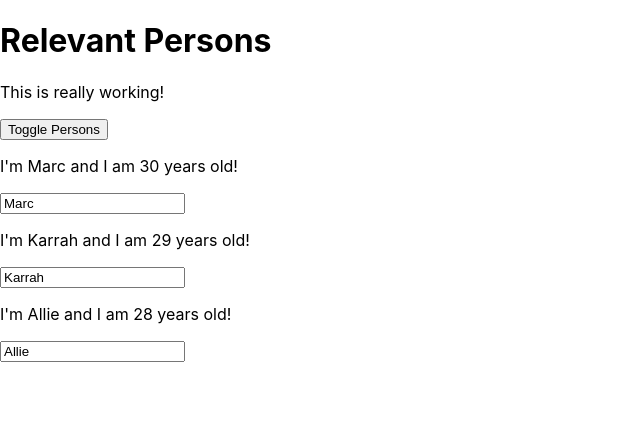
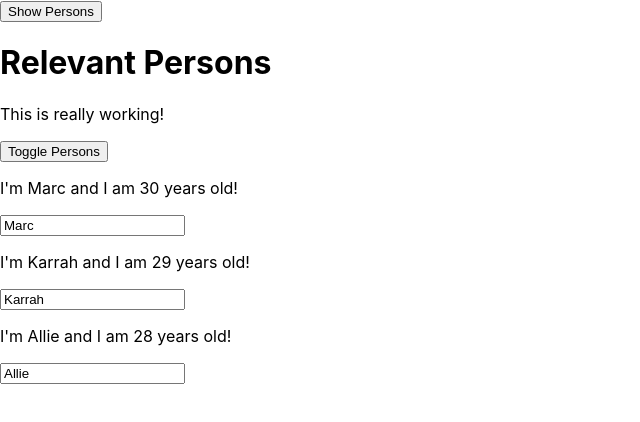
Before and after one commit to heymoose/udemy-react-tutorial-projects, a React app: page / in a window 1280 px wide. Both pictures are taken after a click on the button "Toggle Persons". Shown: the top 422 px of the page, without its empty margins (0-640 px from the left). Built offline with nearby package versions, Linux system fonts and the light colour scheme.

Commit message:
Add component lifecycle hooks with logs to demonstrate, use PureComponents to only update when needed

```diff
--- a/src/components/Persons/Person/Person.js
+++ b/src/components/Persons/Person/Person.js
@@ -1,14 +1,29 @@
-import React from 'react';
+import React, { Component } from 'react';
 import classes from './Person.css';
 
-const  person = (props) => {
-    return (
-        <div className={classes.Person}>
-            <p onClick={props.click}>I'm {props.name} and I am {props.age} years old!</p>
-            <p>{props.children}</p>
-            <input type="text" onChange={props.changed} defaultValue={props.name}></input>
+class Person extends Component {
+    constructor(props) {
+        super(props);
+        console.log('[Person.js] inside constructor', props);
+    }
+
+    componentWillMount() {
+        console.log('[Person.js] inside componentWillMount');
+    }
+
+    componentDidMount() {
+        console.log('[Person.js] inside componentDidMount');
+    }
+
+    render () {
+        console.log('[Person.js] inside render');
+
+        return <div className={classes.Person}>
+            <p onClick={this.props.click}>I'm {this.props.name} and I am {this.props.age} years old!</p>
+            <p>{this.props.children}</p>
+            <input type="text" onChange={this.props.changed} defaultValue={this.props.name}></input>
         </div>
-    );
-};
+    }
+}
 
-export default person;
+export default Person;
--- a/src/components/Persons/Persons.js
+++ b/src/components/Persons/Persons.js
@@ -1,14 +1,53 @@
-import React from 'react';
+import React, { Component, PureComponent } from 'react';
 import Person from './Person/Person';
 
-const persons = (props) => {
-    return props.persons.map((person, index) => {
-        return <Person
-          click={() => props.clicked(index)}  // Use the arrow function syntax in order to pass in index
-          changed={(event) => props.changed(event, person.id)}
-          name={person.name}
-          age={person.age} />
-      });
+class Persons extends PureComponent {
+    constructor(props) {
+        super(props);
+        console.log('[Persons.js] inside constructor', props);
+    }
+
+    componentWillMount() {
+        console.log('[Persons.js] inside componentWillMount');
+    }
+
+    componentDidMount() {
+        console.log('[Persons.js] inside componentDidMount');
+    }
+
+    componentWillReceiveProps(nextProps) {
+        console.log('[UPDATE Persons.js] inside componentWillRecieveProps()', nextProps);
+    }
+
+    // Don't need this now because this is inheriting PureComponent, which makes these shallow change comparisons automagically
+    // ---------------------------
+    // shouldComponentUpdate(nextProps, nextState) {
+    //     console.log('[UPDATE Persons.js] inside shouldComponentUpdate()', nextProps, nextState);
+    //     return nextProps.persons !== this.props.persons
+    //         || nextProps.changed !== this.props.changed
+    //         || nextProps.clicked !== this.props.clicked;
+    // }
+
+    componentWillUpdate(nextProps, nextState) {
+        console.log('[UPDATE Persons.js] inside componentWillUpdate()', nextProps, nextState);
+    }
+
+    componentDidUpdate() {
+        console.log('[UPDATE Persons.js] inside componentDidUpdate()');
+    }
+
+    render () {
+        console.log('[Persons.js] inside render');
+
+        return this.props.persons.map((person, index) => {
+            return <Person
+              key={person.id}
+              click={() => this.props.clicked(index)}  // Use the arrow function syntax in order to pass in index
+              changed={(event) => this.props.changed(event, person.id)}
+              name={person.name}
+              age={person.age} />
+          });
+    }
 }
 
-export default persons;
+export default Persons;
--- a/src/containers/App.js
+++ b/src/containers/App.js
@@ -1,9 +1,36 @@
-import React, { Component } from 'react';
+import React, { Component, PureComponent } from 'react';
 import classes from './App.css';
 import Persons from '../components/Persons/Persons';
 import Cockpit from '../components/Cockpit/Cockpit';
 
-class App extends Component {
+class App extends PureComponent {
+  constructor(props) {
+    super(props);
+    console.log('[App.js] inside constructor', props);
+  }
+
+  componentWillMount() {
+    console.log('[App.js] inside componentWillMount');
+  }
+
+  componentDidMount() {
+    console.log('[App.js] inside componentDidMount');
+  }
+
+  // shouldComponentUpdate(nextProps, nextState) {
+  //   console.log('[UPDATE App.js] inside shouldComponentUpdate()', nextProps, nextState);
+  //   return nextState.persons !== this.state.persons
+  //     || nextState.showPersons !== this.state.showPersons;
+  // }
+
+  componentWillUpdate(nextProps, nextState) {
+      console.log('[UPDATE App.js] inside componentWillUpdate()', nextProps, nextState);
+  }
+
+  componentDidUpdate() {
+      console.log('[UPDATE App.js] inside componentDidUpdate()');
+  }
+
   state = {
     persons: [
       { id: '0', name: 'Marc', age: 30 },
@@ -39,6 +66,8 @@ class App extends Component {
   }
 
   render() {
+    console.log('[App.js] inside render');
+
     let persons = null;
 
     if (this.state.showPersons) {
@@ -51,6 +80,7 @@ class App extends Component {
 
     return (
       <div className={classes.App}>
+        <button onClick={() => {this.setState({showPersons: true})}}>Show Persons</button>
         <Cockpit
           appTitle={this.props.title}
           clicked={this.togglePersonsHandler}
```
